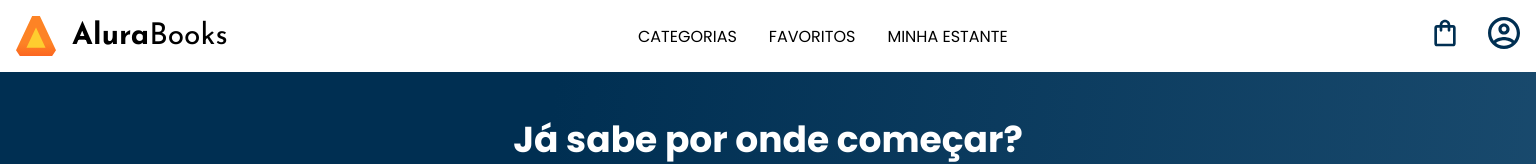
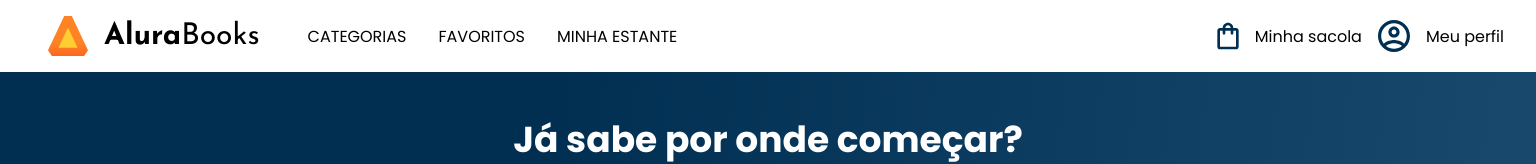
Before and after one commit to Elasukou/alurabooks, a plain HTML site: page index.html in a window 1536 px wide. Shown: the top 164 px of the page. Drawn offline with nearby package versions, Linux system fonts and the light colour scheme.

Commit message:
add style header 1536px

```diff
--- a/index.html
+++ b/index.html
@@ -67,9 +67,17 @@
         </ul>
 
         <div class="container">
-            <a href="#"><img src="images/heart-like.svg" alt="Meus Favoritos" class="image__container favorit"></a>
-            <a href="#"><img src="images/Bag.svg" alt="Carrinho de Compras" class="image__container"></a>
-            <a href="#"><img src="images/Profile.svg" alt="Meu Perfil" class="image__container"></a>
+            <a href="#">
+                <img src="images/heart-like.svg" alt="Meus Favoritos" class="image__container favorit">
+            </a>
+            <a href="#" class="link__container">
+                <img src="images/Bag.svg" alt="Carrinho de Compras" class="image__container">
+                <p class="text__container">Minha sacola</p>
+            </a>
+            <a href="#" class="link__container">
+                <img src="images/Profile.svg" alt="Meu Perfil" class="image__container">
+                <p class="text__container">Meu perfil</p>
+            </a>
         </div>
     </header>
 
--- a/styles/header.css
+++ b/styles/header.css
@@ -68,6 +68,10 @@
     display: none;
 }
 
+.text__container {
+    display: none;
+}
+
 @keyframes to-charge {
     0% {
         opacity: 0%;
@@ -125,3 +129,24 @@
     }
 
 }
+
+@media screen and (min-width: 1536px) {
+    .link__container {
+        display: flex;
+        align-items: center;
+        text-decoration: none;
+        color: var(--black);
+    }
+
+    .container {
+        padding: 0 2em;
+    }
+
+    .options {
+         margin-right: auto;
+    }
+
+    .text__container {
+        display: block;
+    }
+}
```
